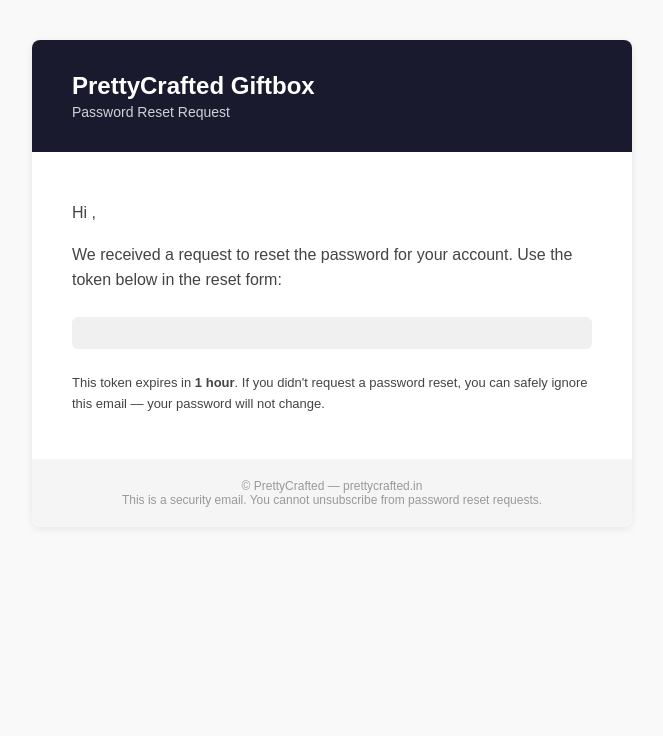
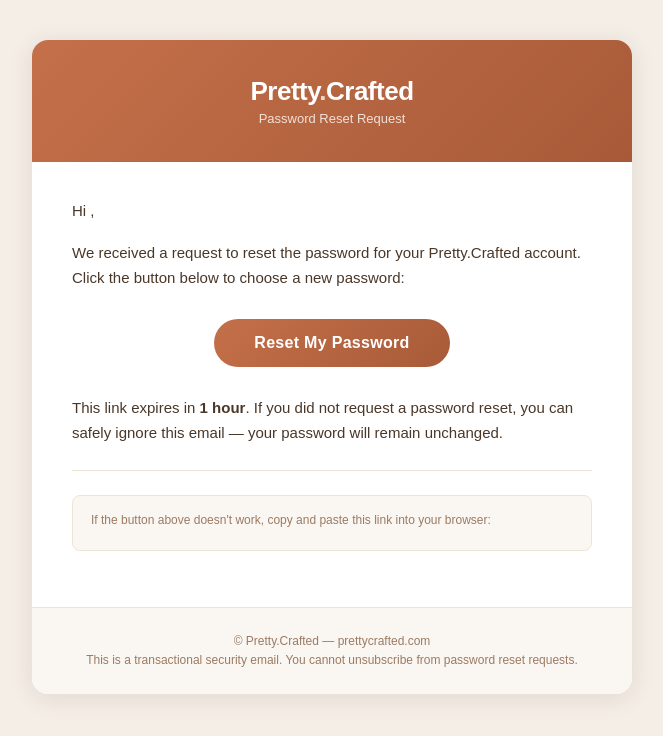
Before and after one commit to sumitsah19/pretty.crafted, a Spring app: template backend/src/main/resources/templates/password-reset.html in a window 1280 px wide. Shown: the top 736 px of the page, without its empty margins (308-971 px from the left). Run offline with Thymeleaf, Linux system fonts and the light colour scheme; the template is opened without the code that fills it, so the values that code supplies are empty; some of the project's set-up classes (security, data sources, template engines, error pages and the like) are left out, and stand-ins take their place.

Commit message:
Fix forgot-password email: clickable link + reset page
Problems fixed:
1. EmailService: build and pass resetUrl to password-reset template
   - frontendUrl + /reset-password?token=<uuid>
   - Also logs URL in dev (MAIL_USERNAME blank) for testing
2. password-reset.html: replace raw token box with styled clickable button
   - On-brand gradient button matching Pretty.Crafted design
   - Plain-text URL fallback below button for strict email clients
   - Corrected domain (prettycrafted.com not .in)
3. Add ResetPasswordPage.jsx (/reset-password?token=<uuid>)
   - Reads token from URL query param
   - Password + confirm fields with strength indicator
   - Calls POST /api/auth/reset-password
   - Success: shows confirmation + opens Sign In modal
   - Error (expired/used): shows message + link to request new one
4. App.jsx: add standalone /reset-password route (no Nav)
5. robots.txt: disallow /reset-password from search indexing

Also requires FRONTEND_URL=https://prettycrafted.com set on Railway.

Co-Authored-By: Claude Sonnet 4.6 <noreply@anthropic.com>

```diff
--- a/backend/src/main/resources/templates/password-reset.html
+++ b/backend/src/main/resources/templates/password-reset.html
@@ -2,37 +2,73 @@
 <html xmlns:th="http://www.thymeleaf.org">
 <head>
   <meta charset="UTF-8"/>
-  <title>Reset Your Password</title>
+  <title>Reset Your Password — Pretty.Crafted</title>
   <style>
-    body { font-family: Arial, sans-serif; background: #f9f9f9; margin: 0; padding: 0; }
-    .container { max-width: 600px; margin: 40px auto; background: #fff; border-radius: 8px; overflow: hidden; box-shadow: 0 2px 8px rgba(0,0,0,.08); }
-    .header { background: #1a1a2e; color: #fff; padding: 32px 40px; }
-    .header h1 { margin: 0; font-size: 24px; }
-    .header p { margin: 4px 0 0; opacity: .8; font-size: 14px; }
-    .body { padding: 32px 40px; }
-    .body p { color: #444; line-height: 1.6; }
-    .token-box { background: #f0f0f0; border-radius: 6px; padding: 16px 24px; margin: 24px 0; font-family: monospace; font-size: 18px; letter-spacing: 2px; text-align: center; color: #1a1a2e; font-weight: bold; }
-    .note { font-size: 13px; color: #888; }
-    .footer { background: #f5f5f5; padding: 20px 40px; text-align: center; font-size: 12px; color: #999; }
+    body { font-family: 'Arial', sans-serif; background: #F5EEE6; margin: 0; padding: 0; }
+    .wrapper { max-width: 600px; margin: 40px auto; padding: 0 16px; }
+    .card { background: #ffffff; border-radius: 16px; overflow: hidden; box-shadow: 0 4px 24px rgba(44,26,14,0.10); }
+    .header { background: linear-gradient(135deg, #C4704A, #A85A38); padding: 36px 40px; text-align: center; }
+    .header-brand { font-size: 26px; font-weight: 700; color: #ffffff; letter-spacing: -0.5px; margin: 0 0 4px; }
+    .header-sub { font-size: 13px; color: rgba(255,255,255,0.80); margin: 0; }
+    .body { padding: 36px 40px; }
+    .body p { color: #4A3728; line-height: 1.7; font-size: 15px; margin: 0 0 16px; }
+    .btn-wrap { text-align: center; margin: 28px 0; }
+    .btn {
+      display: inline-block;
+      background: linear-gradient(135deg, #C4704A, #A85A38);
+      color: #ffffff !important;
+      text-decoration: none;
+      padding: 15px 40px;
+      border-radius: 99px;
+      font-size: 16px;
+      font-weight: 700;
+      letter-spacing: 0.3px;
+    }
+    .divider { border: none; border-top: 1px solid #EDE4D8; margin: 24px 0; }
+    .fallback { background: #FAF7F2; border: 1px solid #EDE4D8; border-radius: 8px; padding: 14px 18px; margin: 0 0 20px; }
+    .fallback p { font-size: 12px; color: #9C7A63; margin: 0 0 6px; }
+    .fallback code { font-size: 11px; color: #6B4F3A; word-break: break-all; line-height: 1.5; }
+    .note { font-size: 13px; color: #9C7A63; }
+    .footer { background: #FAF7F2; padding: 24px 40px; text-align: center; border-top: 1px solid #EDE4D8; }
+    .footer p { font-size: 12px; color: #9C7A63; margin: 0; line-height: 1.6; }
   </style>
 </head>
 <body>
-<div class="container">
-  <div class="header">
-    <h1>PrettyCrafted Giftbox</h1>
-    <p>Password Reset Request</p>
-  </div>
-  <div class="body">
-    <p>Hi <strong th:text="${name}">Customer</strong>,</p>
-    <p>We received a request to reset the password for your account. Use the token below in the reset form:</p>
+<div class="wrapper">
+  <div class="card">
 
-    <div class="token-box" th:text="${token}">reset-token-here</div>
+    <!-- Header -->
+    <div class="header">
+      <p class="header-brand">Pretty<span style="opacity:0.75">.</span>Crafted</p>
+      <p class="header-sub">Password Reset Request</p>
+    </div>
 
-    <p class="note">This token expires in <strong>1 hour</strong>. If you didn't request a password reset, you can safely ignore this email — your password will not change.</p>
-  </div>
-  <div class="footer">
-    &copy; PrettyCrafted &mdash; prettycrafted.in<br/>
-    This is a security email. You cannot unsubscribe from password reset requests.
+    <!-- Body -->
+    <div class="body">
+      <p>Hi <strong th:text="${name}">there</strong>,</p>
+      <p>We received a request to reset the password for your Pretty.Crafted account. Click the button below to choose a new password:</p>
+
+      <div class="btn-wrap">
+        <a th:href="${resetUrl}" class="btn">Reset My Password</a>
+      </div>
+
+      <p class="note">This link expires in <strong>1 hour</strong>. If you did not request a password reset, you can safely ignore this email — your password will remain unchanged.</p>
+
+      <hr class="divider"/>
+
+      <!-- Plain-text fallback for email clients that block buttons -->
+      <div class="fallback">
+        <p>If the button above doesn't work, copy and paste this link into your browser:</p>
+        <code th:text="${resetUrl}">https://prettycrafted.com/reset-password?token=…</code>
+      </div>
+    </div>
+
+    <!-- Footer -->
+    <div class="footer">
+      <p>&copy; Pretty.Crafted &mdash; prettycrafted.com<br/>
+      This is a transactional security email. You cannot unsubscribe from password reset requests.</p>
+    </div>
+
   </div>
 </div>
 </body>
```
Also changed, not shown: backend/src/main/java/com/prettycrafted/giftbox/service/EmailService.java (+7 -1 lines), frontend/src/App.jsx (+13 -0 lines), frontend/src/pages/ResetPasswordPage.jsx (added, +191 -0 lines).
